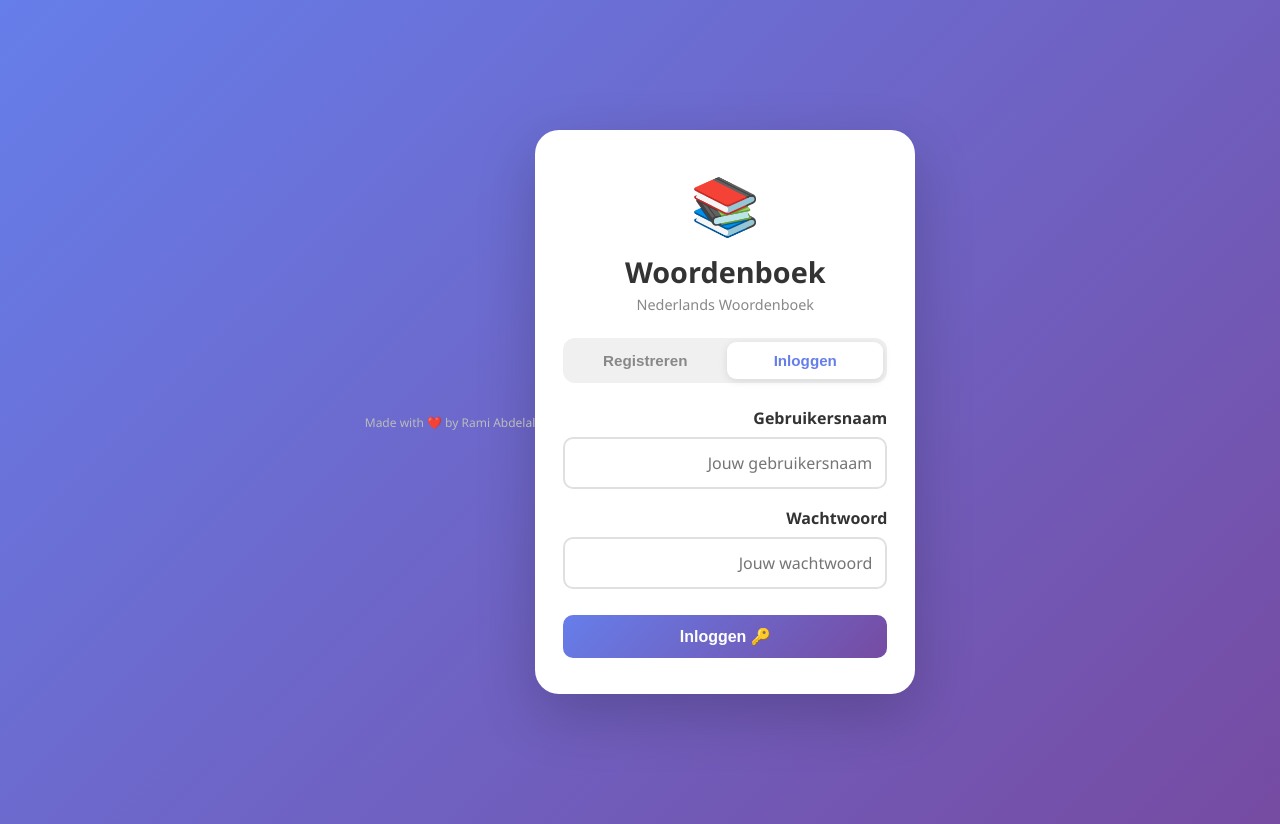
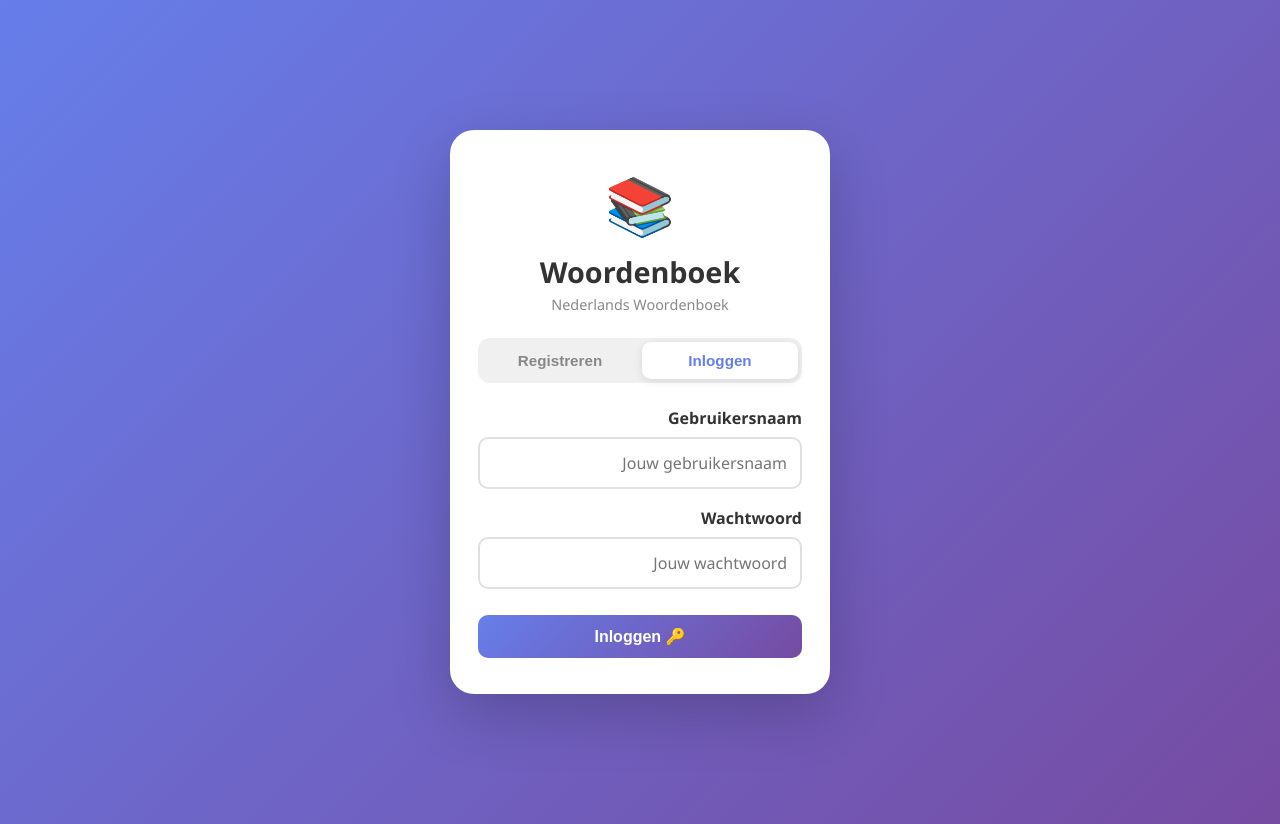
Before and after one commit to Ramiabdelal-hue/Woordenboek, a Next.js app: page /login in a window 1280 px wide. Built offline with nearby package versions, Linux system fonts and the light colour scheme.

Commit message:
remove: login footer

```diff
--- a/app/login/page.tsx
+++ b/app/login/page.tsx
@@ -100,7 +100,6 @@ export default function LoginPage() {
           </button>
         </form>
       </div>
-      <p className="login-footer">Made with ❤️ by Rami Abdelal</p>
     </div>
   )
 }
```
